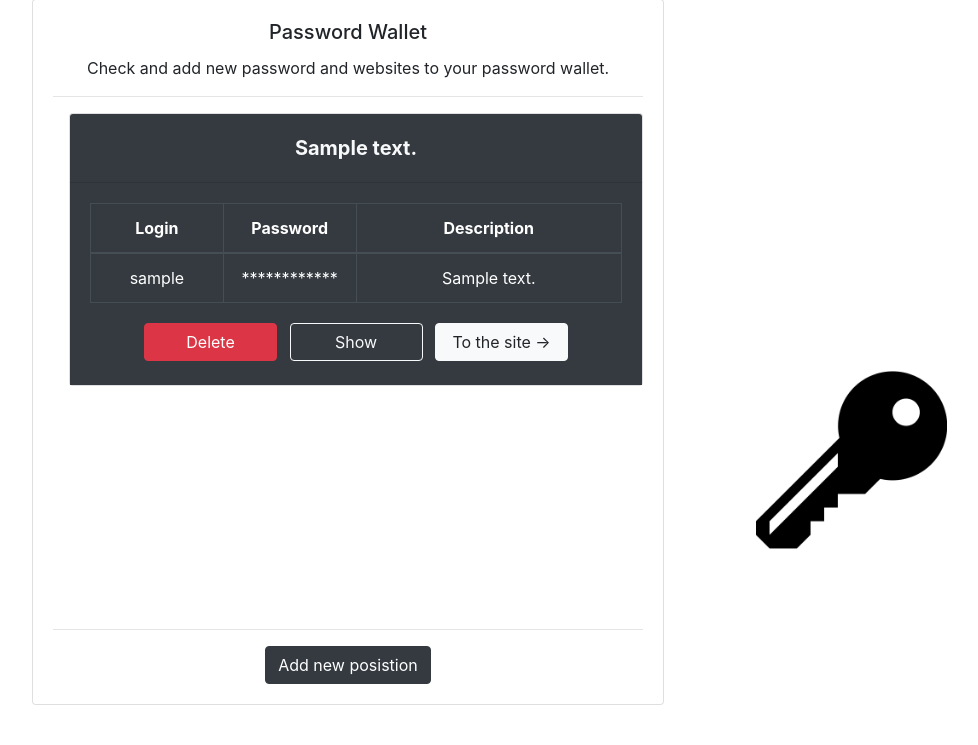
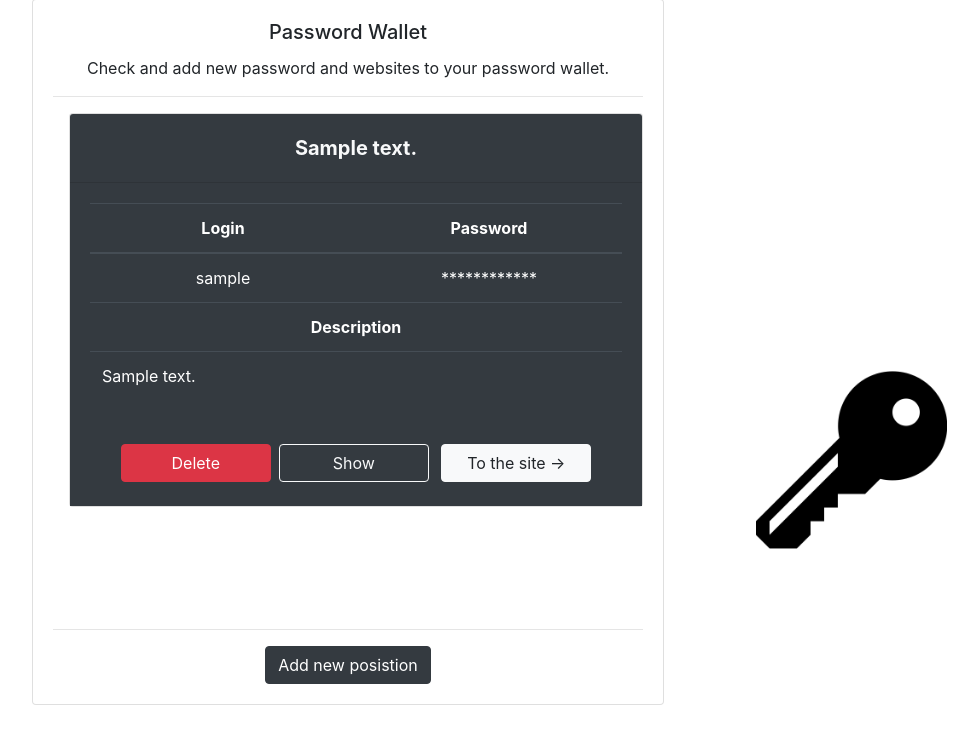
Before and after one commit to Mescruu/password_wallet, a PHP site: page /password_wallet.php in a window 1280 px wide. Shown: the part 229-974 px from the top of the page, without its empty margins (292-1270 px from the left). Run offline with PHP 8.4, Linux system fonts and the light colour scheme; the visitor is signed in with stand-in values (Sample User, id 1); tables that the repository leaves empty or names only in its code hold one stand-in row (values such as "Sample post"); data that the repository does not hold is empty.

Commit message:
Class with login, password, address and etc to the other site and create partition function

```diff
--- a/php/partition.php
+++ b/php/partition.php
@@ -9,7 +9,7 @@ class partition
     private $web_address;
     private $description;
     private $login;
-    private $active; //czy zakładka jest otwarta
+    private $active; // value that stored information if the tab is open
 
     public function __construct($id, $password, $id_user, $web_address, $description, $login)
     {
@@ -23,6 +23,7 @@ class partition
 
     } // end __construct();
 
+    //unused functions which return private value of object
     public function getId(){
         return $this->id;
     }
@@ -46,7 +47,7 @@ class partition
         $this->active=$state;
     }
 
-    function createPartition($i, $decrypt){ //tworzenie przegród w portfelu (poszczególne pozycje z bazy)
+    function createPartition($i, $decrypt){ // creating partitions in the wallet (each items from the database)
 
         if($decrypt!=""){
             $password = $decrypt;
@@ -71,44 +72,50 @@ class partition
                                         <div id="collapse'.$i.'" class="collapse '.$show.'" aria-labelledby="heading'.$i.'" data-parent="#accordion">
                                             <div class="card-body text-justify bg-dark">
 
-                                            <table class="table table-bordered table-dark colgroup" >
+                                            <table class="table  table-dark colgroup" >
                                               <thead>
                                                 <tr>
-                                                  <th class="w-25 text-center">Login</th>
-                                                  <th class="w-25 text-center">Password</th>
-                                                  <th class="w-50 text-center">Description</th>
+                                                  <th class="w-50 text-center">Login</th>
+                                                  <th class="w-50 text-center">Password</th>
                                                 </tr>
                                               </thead>
                                               <tbody>
                                                 <tr>
                                                   <td class="text-center" id="login"> '.$this->login.'</td>
                                                   <td  class="text-center" id="password">'.$password.'</td>
-                                                  <td  class="text-center" id="description">'.$this->description.'</td>
+                                                </tr>
+                                                <tr>
+                                                 <th class="w-50 text-center"  colspan="2">Description</th>
+                                                </tr>
+                                                <tr>
+                                                  <td  class="text-justify" colspan="2" id="description">'.$this->description.'</td>
                                                 </tr>
                                               </tbody>
                                             </table>
-
-                                            <form action="password_wallet.php" method="post" class="text-center">
+                                            <br>
+                                            <div class="w-100 d-flex justify-content-center">
+                                            <!--Divided into two forms to create confirmation system to delete record quickly-->
+                                                <form action="password_wallet.php" method="post" class="text-center d-inline" onsubmit="return confirm(\'Are you sure? This operation can not be undone!\');">
+                                                    <input type="submit" name="Delete" value="Delete" class="btn btn-danger m-1" style="width: 150px;">
                                                    <input type="number" id="id" name="id" value="'.$this->id.'" style="display: none">
-                                                <input type="submit" name="Delete" value="Delete" class="btn btn-danger w-25 m-1">
-
-                                                ';
-
-        if($decrypt==""){
-            echo '<input type="submit" name="Show" value="Show" class="btn btn-outline-light w-25 m-1">';
+                                                </form>
+                                                <form  action="password_wallet.php" method="post" class="text-center d-inline">
+                                                    <input type="number" id="id" name="id" value="'.$this->id.'" style="display: none">';
+                                                    if($decrypt==""){ //if decrypt variable is empty display button which allows user to decrypt the password
+                                                        echo '<input type="submit" name="Show" value="Show" class="btn btn-outline-light m-1" style="width: 150px;">';
                                                     }else{
-            echo '<input type="submit" name="Hide" value="Hide" class="btn btn-outline-light w-25 m-1">';
+                                                        echo '<input type="submit" name="Hide" value="Hide" class="btn btn-outline-light m-1" style="width: 150px;">';
                                                     }
-
                                                     echo '
-                                                <a class="btn btn-light w-25 m-1" href="http://'.$this->web_address.'">
+                                                    <a class="btn btn-light m-1" href="http://'.$this->web_address.'" style="width: 150px;">
                                                         To the site  &#8594;
                                                     </a>
                                                 </form>
+                                            </div>
+
                                              </div>
                                         </div>
                                     </div>
              ';
     }
-
 }
--- a/php/user.php
+++ b/php/user.php
@@ -9,6 +9,7 @@ class user
     private $salt;
     private $isPasswordKeptAsHash;
 
+    //
     public function __construct($id, $login, $password_hash, $salt, $isPasswordKeptAsHash)
     {
         $this->id = $id;
@@ -18,6 +19,8 @@ class user
         $this->isPasswordKeptAsHash = $isPasswordKeptAsHash;
 
     } // end __construct();
+
+    //functions which return private value of object
 
     public function getId(){
         return $this->id;
@@ -35,6 +38,8 @@ class user
     {
         return $this->isPasswordKeptAsHash;
     }
+
+    //unused function which display user info
     public function showUserInfo(){
         if($this->isPasswordKeptAsHash)
         {
```
Lines whose indentation alone changed are shown as unchanged.
